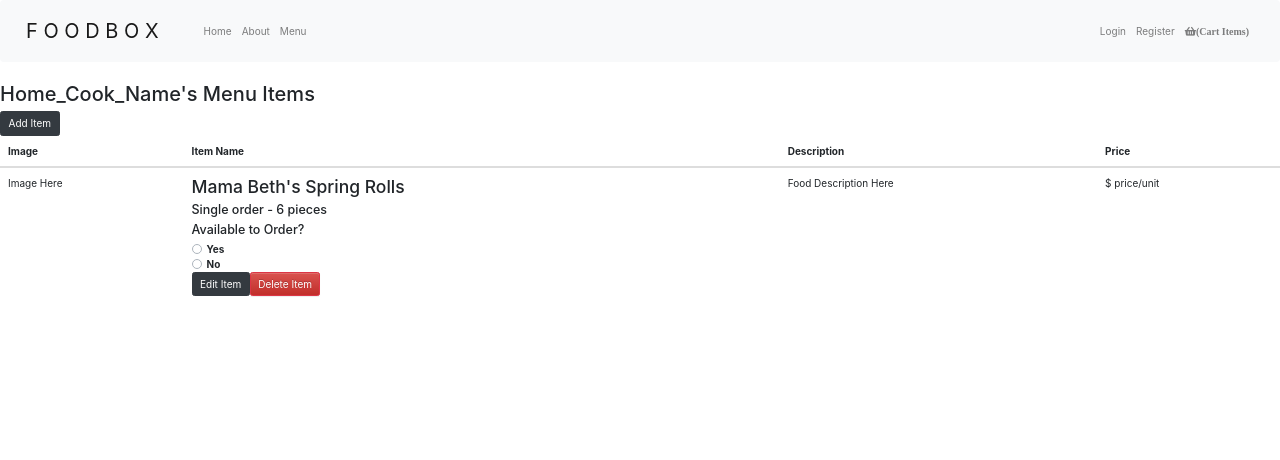
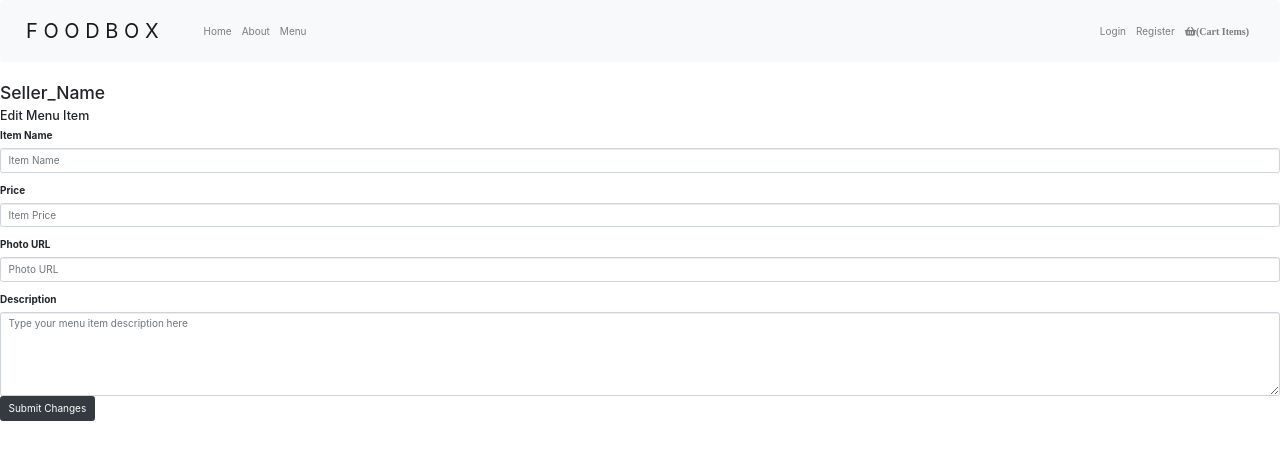
Before and after one commit to mhallett00/FoodBox, a React (Create React App) app in the folder client/: page /seller_menu/edit_item in a window 1280 px wide. Shown: the top 460 px of the page. Built offline with nearby package versions, Linux system fonts and the light colour scheme; no server answers.

Commit message:
created SellerMenuAddItem and SellerMenuEditItem components

```diff
--- a/client/src/components/App.jsx
+++ b/client/src/components/App.jsx
@@ -17,6 +17,8 @@ import BuyerCart from './BuyerCart';
 import OrderPayment from './OrderPayment';
 import OrderConfirm from './OrderConfirm';
 import SellerMenuList from './SellerMenuList';
+import SellerMenuAddItem from './SellerMenuAddItem';
+import SellerMenuEditItem from './SellerMenuEditItem';
 
 export default function App() {
   //  const [show, setShow] = useState(REGISTER);
@@ -70,6 +72,12 @@ export default function App() {
           <Route path="/order_confirm">
             <OrderConfirm />
           </Route>
+          <Route path="/seller_menu/add_item">
+            <SellerMenuAddItem />
+          </Route>
+          <Route path="/seller_menu/edit_item">
+            <SellerMenuEditItem />
+          </Route>
           <Route path="/seller_menu">
             <SellerMenuList />
           </Route>
--- /dev/null
+++ b/client/src/components/SellerMenuAddItem.jsx
@@ -0,0 +1,44 @@
+import React from 'react';
+import Button from 'react-bootstrap/Button';
+import Form from 'react-bootstrap/Form';
+
+export default function SellerMenuAddItem() {
+
+  return (
+    <>
+      <div className="seller-name">
+        <h3>Seller_Name</h3>
+        <h5>Add Menu Items</h5>
+      </div>
+      <Form>
+        <Form.Group controlId="formItemName">
+          <Form.Label>Item Name</Form.Label>
+          <Form.Control type="item-namę" placeholder="Item Name" />
+        </Form.Group>
+        <Form.Group controlId="formItemPrice">
+          <Form.Label>Price</Form.Label>
+          <Form.Control type="item-price" placeholder="Item Price" />
+        </Form.Group>
+        <Form.Group controlId="formImageURL">
+          <Form.Label>Photo URL</Form.Label>
+          <Form.Control type="item-image" placeholder="Photo URL" />
+        </Form.Group>
+        <Form.Group>
+          <div className="menu-item description">
+            <label htmlFor="menu-item description">
+              Description
+            </label>
+            <textarea
+              placeholder="Type your menu item description here"
+              className="form-control menu description"
+              rows="5"
+            />
+          </div>
+        <Button href="/seller_menu" variant="dark" type="submit">
+          Add Item
+        </Button>
+        </Form.Group>
+      </Form>
+    </>
+  );
+}
--- /dev/null
+++ b/client/src/components/SellerMenuEditItem.jsx
@@ -0,0 +1,44 @@
+import React from 'react';
+import Button from 'react-bootstrap/Button';
+import Form from 'react-bootstrap/Form';
+
+export default function SellerMenuAddItem() {
+
+  return (
+    <>
+      <div className="seller-name">
+        <h3>Seller_Name</h3>
+        <h5>Edit Menu Item</h5>
+      </div>
+      <Form>
+        <Form.Group controlId="formItemName">
+          <Form.Label>Item Name</Form.Label>
+          <Form.Control type="item-namę" placeholder="Item Name" />
+        </Form.Group>
+        <Form.Group controlId="formItemPrice">
+          <Form.Label>Price</Form.Label>
+          <Form.Control type="item-price" placeholder="Item Price" />
+        </Form.Group>
+        <Form.Group controlId="formImageURL">
+          <Form.Label>Photo URL</Form.Label>
+          <Form.Control type="item-image" placeholder="Photo URL" />
+        </Form.Group>
+        <Form.Group>
+          <div className="menu-item description">
+            <label htmlFor="menu-item description">
+              Description
+            </label>
+            <textarea
+              placeholder="Type your menu item description here"
+              className="form-control menu description"
+              rows="5"
+            />
+          </div>
+        <Button href="/seller_menu" variant="dark" type="submit">
+          Submit Changes
+        </Button>
+        </Form.Group>
+      </Form>
+    </>
+  );
+}
--- a/client/src/components/SellerMenuList.jsx
+++ b/client/src/components/SellerMenuList.jsx
@@ -9,7 +9,7 @@ export default function SellerMenuList() {
       <div className='seller-menu'>
         <h2>Home_Cook_Name's Menu Items</h2>
       </div>
-      <Button variant="dark" type="submit">
+      <Button href="/seller_menu/add_item" variant="dark" type="submit">
         Add Item
       </Button>
       <div className="seller-menu list">
```
